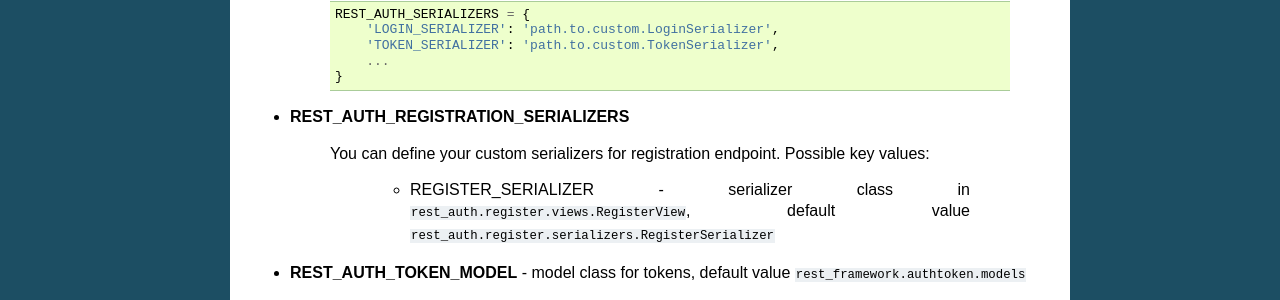
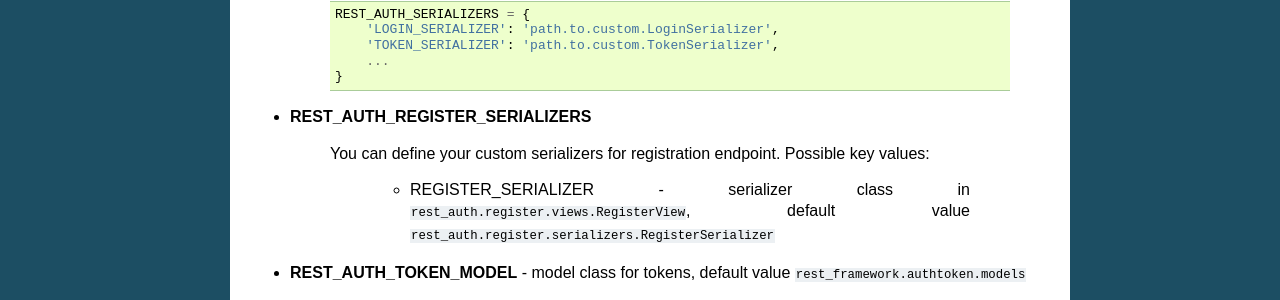
Before and after one commit to DreamGlimmer/django-rest-auth, a Sphinx documentation site: the page built from docs/configuration.rst, in a window 1280 px wide. Shown: the part 618-918 px from the top of the page. Built offline with Sphinx 7.4.7, drawn with Linux system fonts in a browser that asks for light colours.

Commit message:
Change the variable name in the doc

```diff
--- a/docs/configuration.rst
+++ b/docs/configuration.rst
@@ -29,7 +29,7 @@ Configuration
             ...
         }
 
-- **REST_AUTH_REGISTRATION_SERIALIZERS**
+- **REST_AUTH_REGISTER_SERIALIZERS**
 
     You can define your custom serializers for registration endpoint.
     Possible key values:
```
